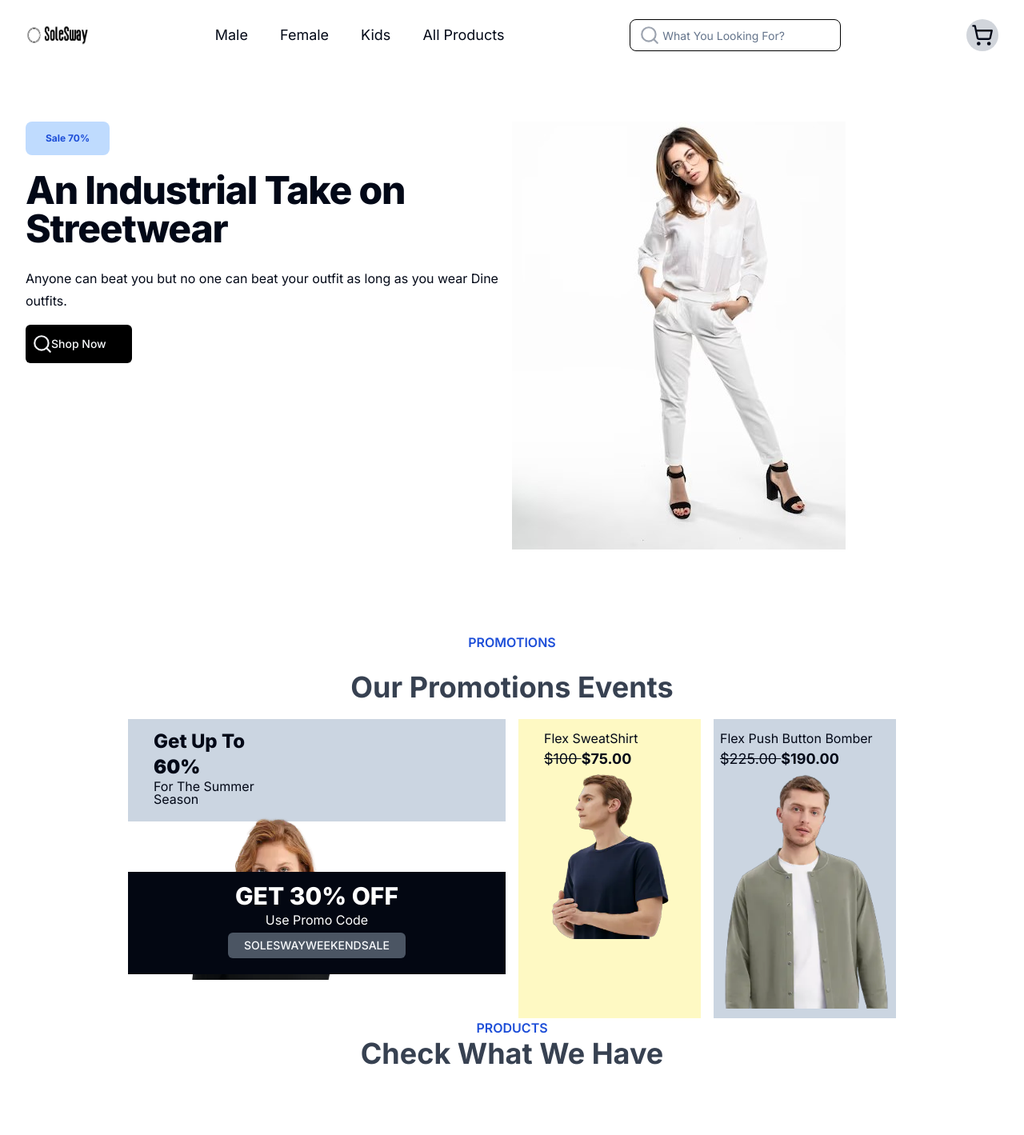
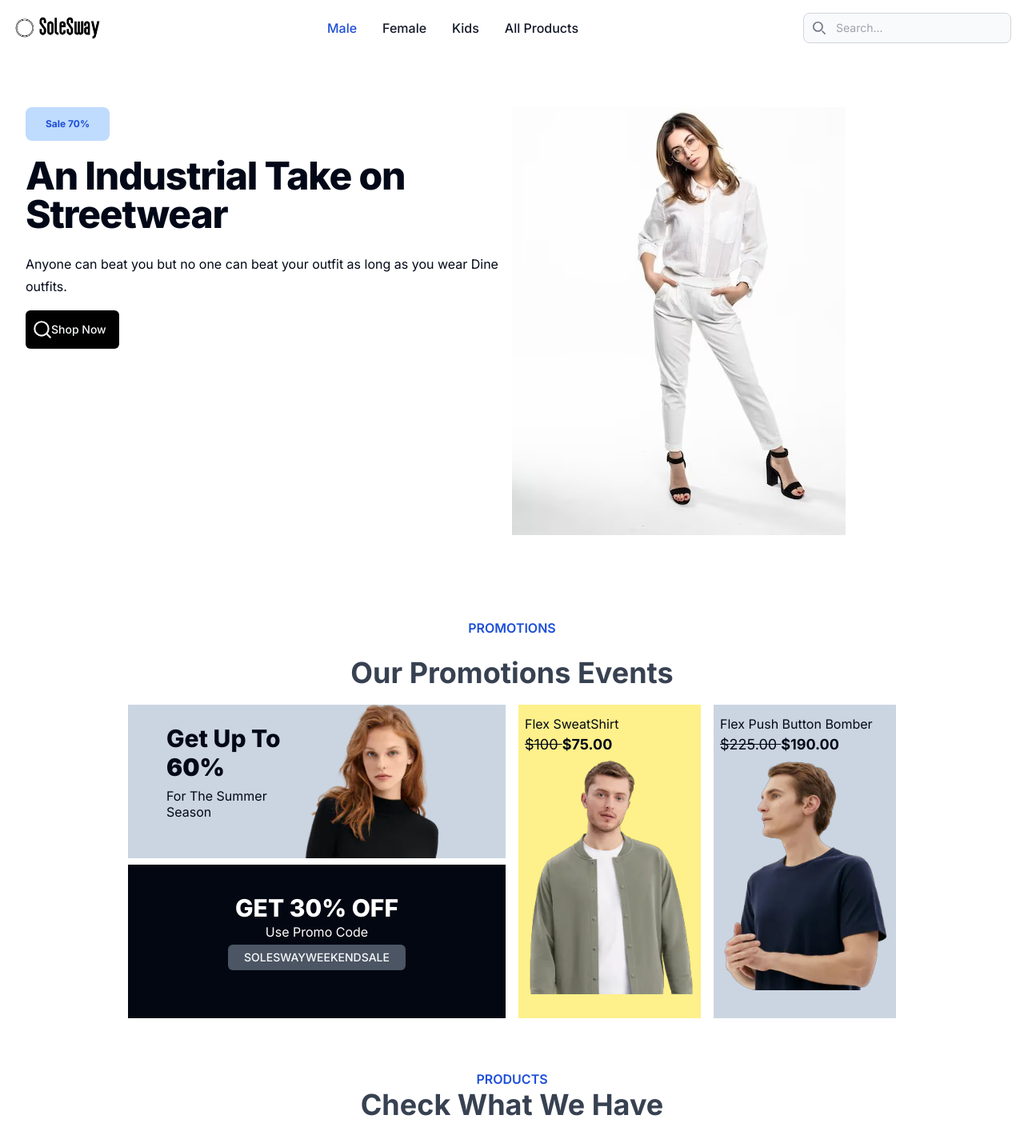
Before and after one commit to AbbasAliKazmi/solesway, a Next.js app: page / in a window 1280 px wide. Shown: the top 1419 px of the page at 80% size. Built offline with nearby package versions, Linux system fonts and the light colour scheme.

Commit message:
Fix import and styling issues in layout and productslist components

```diff
--- a/src/app/layout.tsx
+++ b/src/app/layout.tsx
@@ -4,6 +4,7 @@ import "./globals.css";
 import Header from "@/components/layout/header";
 import Footer from "@/components/layout/footer";
 import Foooter from "@/components/layout/foooter";
+import Heaader from "@/components/layout/heaader";
 
 
 const inter = Inter({ subsets: ["latin"] });
@@ -22,7 +23,7 @@ export default function RootLayout({
     <html lang="en">
       <body className={inter.className}>
 
-      <Header />
+      <Heaader />
       <main className="px-8">
         {children}
       </main>
--- /dev/null
+++ b/src/components/layout/heaader.tsx
@@ -0,0 +1,73 @@
+import logo from "../../../public/logo.png";
+import Image from "next/image"
+import { ShoppingCart, Search } from "lucide-react"
+import Link from "next/link"
+import { Input } from "@/components/ui/input"
+import { Button } from "../ui/button";
+
+export default function Heaader() {
+    return (
+        <nav className="bg-white border-gray-200 dark:bg-gray-900">
+            <div className="max-w-screen-xl flex flex-wrap items-center justify-between mx-auto p-4">
+                <a href="/" className="flex items-center space-x-3 rtl:space-x-reverse">
+                    <Image className="w-28 h-13" src={logo} alt="solesway" />
+                </a>
+                <div className="flex md:order-2">
+                    <button type="button" data-collapse-toggle="navbar-search" aria-controls="navbar-search" aria-expanded="false" className="md:hidden text-gray-500 dark:text-gray-400 hover:bg-gray-100 dark:hover:bg-gray-700 focus:outline-none focus:ring-4 focus:ring-gray-200 dark:focus:ring-gray-700 rounded-lg text-sm p-2.5 me-1">
+                        <svg className="w-5 h-5" aria-hidden="true" xmlns="http://www.w3.org/2000/svg" fill="none" viewBox="0 0 20 20">
+                            <path stroke="currentColor" strokeLinecap="round" strokeLinejoin="round" strokeWidth="2" d="m19 19-4-4m0-7A7 7 0 1 1 1 8a7 7 0 0 1 14 0Z" />
+                        </svg>
+                        <span className="sr-only">Search</span>
+                    </button>
+                    <div className="relative hidden md:block">
+                        <div className="absolute inset-y-0 start-0 flex items-center ps-3 pointer-events-none">
+                            <svg className="w-4 h-4 text-gray-500 dark:text-gray-400" aria-hidden="true" xmlns="http://www.w3.org/2000/svg" fill="none" viewBox="0 0 20 20">
+                                <path stroke="currentColor" strokeLinecap="round" strokeLinejoin="round" strokeWidth="2" d="m19 19-4-4m0-7A7 7 0 1 1 1 8a7 7 0 0 1 14 0Z" />
+                            </svg>
+                            <span className="sr-only">Search icon</span>
+                        </div>
+                        <input type="text" id="search-navbar" className="block w-full p-2 ps-10 text-sm text-gray-900 border border-gray-300 rounded-lg bg-gray-50 focus:ring-blue-500 focus:border-blue-500 dark:bg-gray-700 dark:border-gray-600 dark:placeholder-gray-400 dark:text-white dark:focus:ring-blue-500 dark:focus:border-blue-500" placeholder="Search..." />
+                    </div>
+                    <button data-collapse-toggle="navbar-search" type="button" className="inline-flex items-center p-2 w-10 h-10 justify-center text-sm text-gray-500 rounded-lg md:hidden hover:bg-gray-100 focus:outline-none focus:ring-2 focus:ring-gray-200 dark:text-gray-400 dark:hover:bg-gray-700 dark:focus:ring-gray-600" aria-controls="navbar-search" aria-expanded="false">
+                        <span className="sr-only">Open main menu</span>
+                        <svg className="w-5 h-5" aria-hidden="true" xmlns="http://www.w3.org/2000/svg" fill="none" viewBox="0 0 17 14">
+                            <path stroke="currentColor" strokeLinecap="round" strokeLinejoin="round" strokeWidth="2" d="M1 1h15M1 7h15M1 13h15" />
+                        </svg>
+                    </button>
+                </div>
+                <div className="items-center justify-between hidden w-full md:flex md:w-auto md:order-1" id="navbar-search">
+                    <div className="relative mt-3 md:hidden">
+                        <div className="absolute inset-y-0 start-0 flex items-center ps-3 pointer-events-none">
+                            <svg className="w-4 h-4 text-gray-500 dark:text-gray-400" aria-hidden="true" xmlns="http://www.w3.org/2000/svg" fill="none" viewBox="0 0 20 20">
+                                <path stroke="currentColor" strokeLinecap="round" strokeLinejoin="round" strokeWidth="2" d="m19 19-4-4m0-7A7 7 0 1 1 1 8a7 7 0 0 1 14 0Z" />
+                            </svg>
+                        </div>
+                        <input type="text" id="search-navbar" className="block w-full p-2 ps-10 text-sm text-gray-900 border border-gray-300 rounded-lg bg-gray-50 focus:ring-blue-500 focus:border-blue-500 dark:bg-gray-700 dark:border-gray-600 dark:placeholder-gray-400 dark:text-white dark:focus:ring-blue-500 dark:focus:border-blue-500" placeholder="Search..." />
+                    </div>
+                    <ul className="flex flex-col p-4 md:p-0 mt-4 font-medium border border-gray-100 rounded-lg bg-gray-50 md:space-x-8 rtl:space-x-reverse md:flex-row md:mt-0 md:border-0 md:bg-white dark:bg-gray-800 md:dark:bg-gray-900 dark:border-gray-700">
+                        <li className="text-lgblock py-2 px-3 text-white bg-blue-700 rounded md:bg-transparent md:text-blue-700 md:p-0 md:dark:text-blue-500">
+                            <Link href={"category/male"}>
+                                Male
+                            </Link>
+                        </li>
+                        <li className="block py-2 px-3 text-gray-900 rounded hover:bg-gray-100 md:hover:bg-transparent md:hover:text-blue-700 md:p-0 md:dark:hover:text-blue-500 dark:text-white dark:hover:bg-gray-700 dark:hover:text-white md:dark:hover:bg-transparent dark:border-gray-700">
+                            <Link href={"category/female"}>
+                                Female
+                            </Link>
+                        </li>
+                        <li className="block py-2 px-3 text-gray-900 rounded hover:bg-gray-100 md:hover:bg-transparent md:hover:text-blue-700 md:p-0 md:dark:hover:text-blue-500 dark:text-white dark:hover:bg-gray-700 dark:hover:text-white md:dark:hover:bg-transparent dark:border-gray-700">
+                            <Link href={"category/kids"}>
+                                Kids
+                            </Link>
+                        </li>
+                        <li className="block py-2 px-3 text-gray-900 rounded hover:bg-gray-100 md:hover:bg-transparent md:hover:text-blue-700 md:p-0 md:dark:hover:text-blue-500 dark:text-white dark:hover:bg-gray-700 dark:hover:text-white md:dark:hover:bg-transparent dark:border-gray-700">
+                            <Link href={"/products"}>
+                                All Products
+                            </Link>
+                        </li>
+                    </ul>
+                </div>
+            </div>
+        </nav>
+    )
+}
--- a/src/components/layout/header.tsx
+++ b/src/components/layout/header.tsx
@@ -3,6 +3,7 @@ import Image from "next/image"
 import { ShoppingCart, Search } from "lucide-react"
 import Link from "next/link"
 import { Input } from "@/components/ui/input"
+import { Button } from "../ui/button";
 
 export default function Header() {
     return (
@@ -10,7 +11,7 @@ export default function Header() {
             <Link href={"/"}>
                 <Image className="w-20 h-7" src={logo} alt="solesway" />
             </Link>
-            <ul className='flex gap-x-10'>
+            <ul className='lg:flex gap-x-10 hidden  sm:block'>
                 <li className="text-lg">
                     <Link href={"category/male"}>
                         Male
@@ -32,13 +33,15 @@ export default function Header() {
                     </Link>
                 </li>
             </ul>
-            <div className="relative flex items-center text-gray-400 focus-within:text-gray-600">
-                <Search className="absolute ml-3 pointer-events-none " size={26} />
-                <Input className=" pl-10 w-42 border-black rounded-lg" placeholder="What You Looking For?" />
+            <div className=" relative flex items-center text-gray-400 focus-within:text-gray-600">
+                <Search className="hidden  sm:block absolute ml-3 pointer-events-none " size={26} />
+                <Input className="hidden  sm:block pl-10 w-42 border-black rounded-lg" placeholder="What You Looking For?" />
             </div>
-            <div className="h-10 w-10 rounded-full bg-gray-300 flex justify-center items-center">
+
+             <div className="h-10 w-10 rounded-full bg-gray-300 flex justify-center items-center cursor-pointer">
                 <ShoppingCart className="" size={28} />
-            </div>
+             </div>
+
         </div>
     )
 }
--- a/src/utils/mock.ts
+++ b/src/utils/mock.ts
@@ -22,23 +22,23 @@ export const products: Product[]=[{
         name: 'Product 2',
         tagline: "Dress",
         price: 80,
-        category: 'kids',
-        image: p6
+        category: 'female',
+        image: p2
 },
 {
     id: 3,
     name: 'Product 3',
     tagline: "Dress",
     price: 110,
-    category:'female',
-    image: p5
+    category:'male',
+    image: p3
 },
 {
     id: 4,
     name: 'Product 4',
     tagline: "Dress",
     price: 150,
-    category:'male',
+    category:'kids',
     image: p4
 },
 {
@@ -47,14 +47,14 @@ export const products: Product[]=[{
     tagline: "Dress",
     price: 90,
     category:'male',
-    image: p2
+    image: p5
 },
 {
     id: 6,
     name: 'Product 6',
     tagline: "Dress",
     price: 200,
-    category:'kids',
-    image: p3
+    category:'male',
+    image: p6
 },
 ];
--- a/src/views/hero.tsx
+++ b/src/views/hero.tsx
@@ -18,9 +18,11 @@ export default function  Hero(){
       <p className="leading-7 [&:not(:first-child)]:mt-6">
       Anyone can beat you but no one can beat your outfit as long as you wear Dine outfits.
       </p>
-      <div className="relative flex items-center">
-      <Search className="absolute ml-2  mt-4 pointer-events-none text-gray-100" size={26}/>
-      <Button className="bg-black h-12 px-8 mt-4">Shop Now</Button>
+      <div className="relative flex items-center mt-4">
+        <Search className="absolute ml-2  pointer-events-none text-gray-100" size={26}/>
+        <Button className="bg-black h-12 px-8">
+          <p className="-mr-4">Shop Now</p>
+        </Button>
       </div>
 
     </div >
--- a/src/views/productslist.tsx
+++ b/src/views/productslist.tsx
@@ -6,10 +6,10 @@ import { StaticImageData } from 'next/image'
 const Productslist = () => {
     const productChecks = products.slice(0,3)
     return (
-    <div>
+    <div className='mt-16'>
         <h3 className="text-blue-700 flex justify-center  font-semibold">PRODUCTS</h3>
         <h2 className="text-gray-700 flex justify-center  font-bold text-4xl">Check What We Have</h2>
-        <div className='flex justify-evenly mt-16'>
+        <div className='flex justify-evenly mt-8'>
         {
             productChecks.map((product) => (
                 <Productcard
--- a/src/views/promotions.tsx
+++ b/src/views/promotions.tsx
@@ -1,52 +1,52 @@
 import { Button } from "@/components/ui/button"
 import Image from 'next/image'
-import event1 from  "../../public/event1.webp";
+import event1 from "../../public/event1.webp";
 import event2 from "../../public/event2.webp";
 import event3 from "../../public/event3.webp";
 
 const Promotions = () => {
     return (
-        <div className="mx-16 px-16 mt-20">
+        <div className="lg:mx-16 lg:px-16 lg:mt-20">
             <div>
                 <h3 className="text-blue-700 flex justify-center  font-semibold">PROMOTIONS</h3>
                 <h2 className="text-gray-700 flex justify-center  font-bold text-4xl mt-6">Our Promotions Events</h2>
             </div>
             <div>
-                <div className=" grid grid-cols-4  gap-x-4 gap-y-2 mt-5">
+                <div className=" lg:grid lg:grid-cols-4  gap-x-4 gap-y-2 mt-5">
                     {/* first box with girl */}
-                    <div className="bg-slate-300 col-span-2 h-32">
-                        <div className="px-8 py-3">
-                            <h1 className="text-2xl font-extrabold">Get Up To</h1>
-                            <h1 className="text-2xl font-black	">60%</h1>
-                            <p className="text-base leading-4">For The Summer <br />Season</p>
-                            <Image src={event1} alt="event1" />
+                    <div className="bg-slate-300 col-span-2 h-48">
+                        <div className="px-12 py-6">
+                            <h1 className="text-3xl font-extrabold">Get Up To</h1>
+                            <h1 className="text-3xl font-black	">60%</h1>
+                            <p className="text-base leading-5 mt-2">For The Summer <br />Season</p>
+                            <Image src={event1} alt="event1" height={208}  className="-mt-40 ml-32" />
                         </div>
                     </div>
                     {/* 2nd box with boy and peach bg */}
-                    <div className="bg-yellow-100 row-span-2 h-[58]">
-                        <div className="px-8 py-3">
-                            <p className="text-base">Flex SweatShirt</p>
-                            <p className="text-lg">
+                    <div className="bg-yellow-200 row-span-2 h-[58]">
+                        <div className=" py-3">
+                            <p className="text-base px-2">Flex SweatShirt</p>
+                            <p className="text-lg px-2">
                                 <span className="line-through">$100  </span>
                                 <span className="text-lg font-bold">  $75.00</span>
                             </p>
-                            <Image src={event2} alt="event2" />
+                            <Image src={event3} alt="event2"  />
                         </div>
                     </div>
                     {/* 3rd box with boy and blue bg */}
                     <div className="bg-slate-300 row-span-2 h-[58]">
-                    <div className=" py-3">
+                        <div className=" py-3">
                             <p className="text-base px-2">Flex Push Button Bomber</p>
                             <p className="text-lg px-2">
                                 <span className="line-through">$225.00  </span>
                                 <span className="text-lg font-bold">  $190.00</span>
                             </p>
-                            <Image src={event3} alt="event3" />
+                            <Image src={event2} alt="event3" />
                         </div>
                     </div>
                     {/* 4th b;ack box only text */}
-                    <div className="bg-gray-950 col-span-2 h-32 text-center">
-                        <div className="px-4 py-3">
+                    <div className="bg-gray-950 col-span-2 h-48 text-center">
+                        <div className="px-4 py-3 mt-6">
                             <h1 className="text-3xl font-extrabold text-white">GET 30% OFF</h1>
                             <p className="text-base text-white">Use Promo Code</p>
                             <Button className="bg-gray-600 h-8 px-5 mt-1">SOLESWAYWEEKENDSALE</Button>
```
